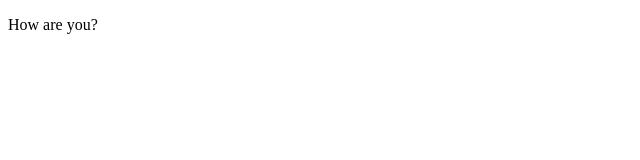
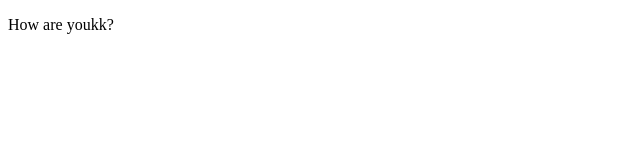
Before and after one commit to mrkiley/cwb2023-onlineshop, a plain HTML site: page daniil.html in a window 1280 px wide. Shown: the full height of the page, 0-640 px from the left. Drawn offline with Linux system fonts and the light colour scheme.

```diff
--- a/daniil.html
+++ b/daniil.html
@@ -7,6 +7,6 @@
     <title>Document</title>
 </head>
 <body>
-    <p>How are you?</p>
+    <p>How are youkk?</p>
 </body>
 </html>
```
Also changed, not shown: momo/certification-images /certification-1.jpeg (deleted), momo/certification-images /certification-2.jpeg (deleted), momo/certification-images /certification-3.jpeg (deleted), momo/certification-images /certification-4.jpeg (deleted), momo/certification-images /certification-5.png (deleted), momo/certification-images /certification-6.jpeg (deleted), 1 other file.
